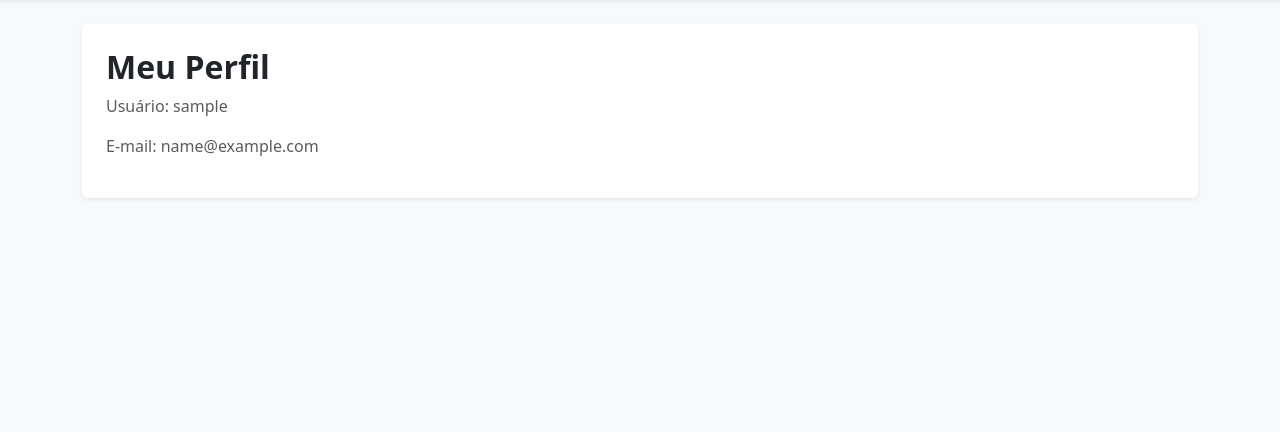
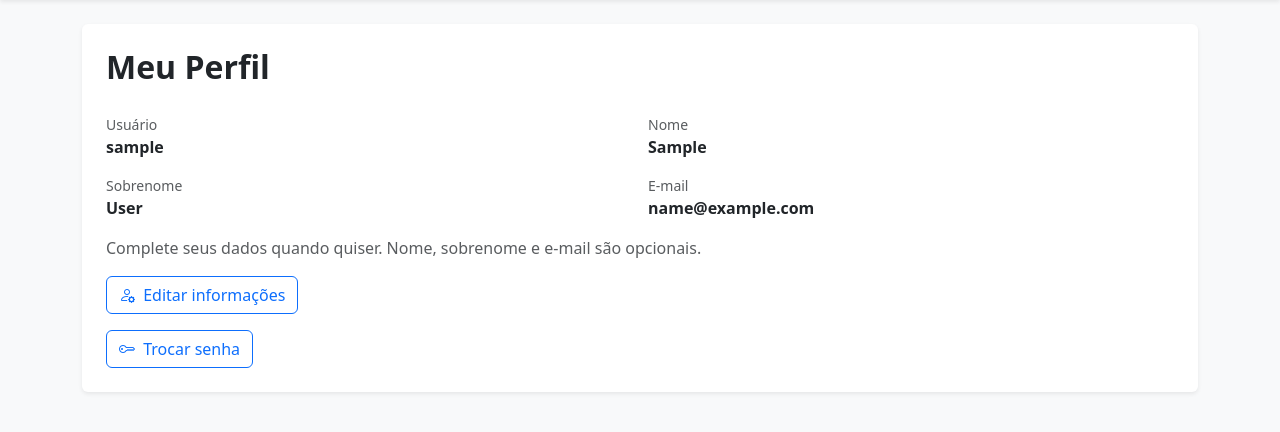
Before and after one commit to fernandopasq/suino, a Django app: page /perfil/ in a window 1280 px wide. Shown: the part 56-488 px from the top of the page. Run offline with Django 5.2, Linux system fonts and the light colour scheme; the visitor is signed in with stand-in values (Sample User, id 1).

Commit message:
melhoria pagina perfil, edicoes senhas e infos

```diff
--- a/suino/saude/forms.py
+++ b/suino/saude/forms.py
@@ -1,6 +1,62 @@
 from django import forms
+from django.contrib.auth import get_user_model
+from django.contrib.auth.forms import PasswordChangeForm
 
 from .models import Animal
+
+
+class PerfilForm(forms.ModelForm):
+    class Meta:
+        model = get_user_model()
+        fields = ('first_name', 'last_name', 'email')
+        labels = {
+            'first_name': 'Nome',
+            'last_name': 'Sobrenome',
+            'email': 'E-mail',
+        }
+        widgets = {
+            'first_name': forms.TextInput(attrs={
+                'class': 'form-control',
+                'placeholder': 'Seu nome',
+                'autocomplete': 'given-name',
+            }),
+            'last_name': forms.TextInput(attrs={
+                'class': 'form-control',
+                'placeholder': 'Seu sobrenome',
+                'autocomplete': 'family-name',
+            }),
+            'email': forms.EmailInput(attrs={
+                'class': 'form-control',
+                'placeholder': 'voce@exemplo.com',
+                'autocomplete': 'email',
+            }),
+        }
+        help_texts = {
+            'email': 'Opcional. Informe um e-mail válido para manter seus dados atualizados.',
+        }
+        error_messages = {
+            'email': {
+                'invalid': 'Informe um endereço de e-mail válido.',
+            },
+        }
+
+
+class AlterarSenhaForm(PasswordChangeForm):
+    error_messages = {
+        **PasswordChangeForm.error_messages,
+        'password_incorrect': 'A senha atual está incorreta. Tente novamente.',
+        'password_mismatch': 'As senhas novas não coincidem.',
+    }
+
+    def __init__(self, *args, **kwargs):
+        super().__init__(*args, **kwargs)
+        self.fields['old_password'].label = 'Senha atual'
+        self.fields['new_password1'].label = 'Nova senha'
+        self.fields['new_password1'].help_text = 'A senha deve ter pelo menos 8 caracteres.'
+        self.fields['new_password2'].label = 'Confirme a nova senha'
+        self.fields['new_password2'].help_text = 'Digite novamente a nova senha para confirmar.'
+        for field in self.fields.values():
+            field.widget.attrs['class'] = 'form-control'
 
 
 class AnimalForm(forms.ModelForm):
--- a/suino/saude/templates/saude/perfil.html
+++ b/suino/saude/templates/saude/perfil.html
@@ -3,7 +3,112 @@
 {% block content %}
 <div class="card shadow-sm border-0 p-4">
     <h2 class="fw-bold">Meu Perfil</h2>
-    <p class="text-muted">Usuário: {{ user.username }}</p>
-    <p class="text-muted">E-mail: {{ user.email|default:"Não cadastrado" }}</p>
+    <div class="row g-3 mt-1">
+        <div class="col-md-6">
+            <div class="text-muted small">Usuário</div>
+            <div class="fw-semibold">{{ user.username }}</div>
+        </div>
+        <div class="col-md-6">
+            <div class="text-muted small">Nome</div>
+            <div class="fw-semibold">{{ user.first_name|default:"Não informado" }}</div>
+        </div>
+        <div class="col-md-6">
+            <div class="text-muted small">Sobrenome</div>
+            <div class="fw-semibold">{{ user.last_name|default:"Não informado" }}</div>
+        </div>
+        <div class="col-md-6">
+            <div class="text-muted small">E-mail</div>
+            <div class="fw-semibold">{{ user.email|default:"Não informado" }}</div>
+        </div>
+    </div>
+
+    <p class="text-muted mt-3 mb-0">
+        Complete seus dados quando quiser. Nome, sobrenome e e-mail são opcionais.
+    </p>
+
+    <div class="mt-3">
+        <button
+            class="btn btn-outline-primary"
+            type="button"
+            data-bs-toggle="collapse"
+            data-bs-target="#formulario-editar-perfil"
+            aria-expanded="{{ mostrar_formulario_perfil|yesno:'true,false' }}"
+            aria-controls="formulario-editar-perfil"
+        >
+            <i class="bi bi-person-gear me-1"></i> Editar informações
+        </button>
+
+        <div class="collapse{% if mostrar_formulario_perfil %} show{% endif %} mt-3" id="formulario-editar-perfil">
+            <div class="card card-body bg-light border-0">
+                <h3 class="h5">Suas informações</h3>
+                <form method="post" action="{% url 'saude:perfil' %}">
+                    {% csrf_token %}
+                    {% for field in form_perfil %}
+                    <div class="mb-3">
+                        <label class="form-label" for="{{ field.id_for_label }}">{{ field.label }}</label>
+                        {{ field }}
+                        {% if field.help_text %}
+                        <div class="form-text">{{ field.help_text }}</div>
+                        {% endif %}
+                        {% for error in field.errors %}
+                        <div class="text-danger small" role="alert">{{ error }}</div>
+                        {% endfor %}
+                    </div>
+                    {% endfor %}
+                    <div>
+                        <button class="btn btn-primary" type="submit" name="acao" value="atualizar_perfil">
+                            <i class="bi bi-check-circle me-1"></i> Salvar informações
+                        </button>
+                    </div>
+                </form>
+            </div>
+        </div>
+
+    </div>
+
+    <div class="mt-3">
+        <button
+            class="btn btn-outline-primary"
+            type="button"
+            data-bs-toggle="collapse"
+            data-bs-target="#formulario-alterar-senha"
+            aria-expanded="{{ mostrar_formulario_senha|yesno:'true,false' }}"
+            aria-controls="formulario-alterar-senha"
+        >
+            <i class="bi bi-key me-1"></i> Trocar senha
+        </button>
+
+        <div class="collapse{% if mostrar_formulario_senha %} show{% endif %} mt-3" id="formulario-alterar-senha">
+            <div class="card card-body bg-light border-0">
+                <h3 class="h5">Alterar senha</h3>
+                <form method="post" action="{% url 'saude:perfil' %}">
+                    {% csrf_token %}
+                    <input type="hidden" name="acao" value="alterar_senha">
+                    {% if form_senha.non_field_errors %}
+                    <div class="alert alert-danger" role="alert">
+                        {{ form_senha.non_field_errors }}
+                    </div>
+                    {% endif %}
+                    {% for field in form_senha %}
+                    <div class="mb-3">
+                        <label class="form-label" for="{{ field.id_for_label }}">{{ field.label }}</label>
+                        {{ field }}
+                        {% if field.help_text %}
+                        <div class="form-text">{{ field.help_text }}</div>
+                        {% endif %}
+                        {% for error in field.errors %}
+                        <div class="text-danger small" role="alert">{{ error }}</div>
+                        {% endfor %}
+                    </div>
+                    {% endfor %}
+                    <div>
+                        <button class="btn btn-primary" type="submit">
+                            <i class="bi bi-check-circle me-1"></i> Salvar nova senha
+                        </button>
+                    </div>
+                </form>
+            </div>
+        </div>
+    </div>
 </div>
 {% endblock %}
--- a/suino/saude/views.py
+++ b/suino/saude/views.py
@@ -1,4 +1,5 @@
 from django.shortcuts import get_object_or_404, redirect, render, reverse
+from django.contrib.auth import update_session_auth_hash
 from django.contrib.auth.decorators import login_required
 from django.contrib import messages
 from django.db import transaction
@@ -6,7 +7,7 @@ from django.http import HttpResponseBadRequest, JsonResponse
 from django.utils import timezone
 
 from .models import Animal, ESPECIE_CHOICES, ESPECIE_ICONES, EventoSanitario
-from .forms import AnimalForm, AplicacaoVacinaForm, StatusAnimalForm
+from .forms import AlterarSenhaForm, AnimalForm, AplicacaoVacinaForm, PerfilForm, StatusAnimalForm
 
 @login_required
 def home_view(request):
@@ -14,7 +15,37 @@ def home_view(request):
 
 @login_required
 def perfil_view(request):
-    return render(request, 'saude/perfil.html')
+    perfil_form = PerfilForm(instance=request.user)
+    senha_form = AlterarSenhaForm(request.user)
+    mostrar_formulario_perfil = False
+    mostrar_formulario_senha = False
+
+    if request.method == 'POST':
+        acao = request.POST.get('acao')
+        if acao == 'atualizar_perfil':
+            mostrar_formulario_perfil = True
+            perfil_form = PerfilForm(request.POST, instance=request.user)
+            if perfil_form.is_valid():
+                perfil_form.save()
+                messages.success(request, "Seus dados de perfil foram atualizados.")
+                return redirect('saude:perfil')
+        elif acao == 'alterar_senha':
+            mostrar_formulario_senha = True
+            senha_form = AlterarSenhaForm(request.user, request.POST)
+            if senha_form.is_valid():
+                senha_form.save()
+                update_session_auth_hash(request, request.user)
+                messages.success(request, "Sua senha foi alterada com sucesso.")
+                return redirect('saude:perfil')
+        else:
+            return HttpResponseBadRequest("Ação de perfil inválida.")
+
+    return render(request, 'saude/perfil.html', {
+        'form_perfil': perfil_form,
+        'form_senha': senha_form,
+        'mostrar_formulario_perfil': mostrar_formulario_perfil,
+        'mostrar_formulario_senha': mostrar_formulario_senha,
+    })
 
 @login_required
 def lista_animais_view(request):
```
Also changed, not shown: suino/saude/tests.py (+95 -0 lines).
